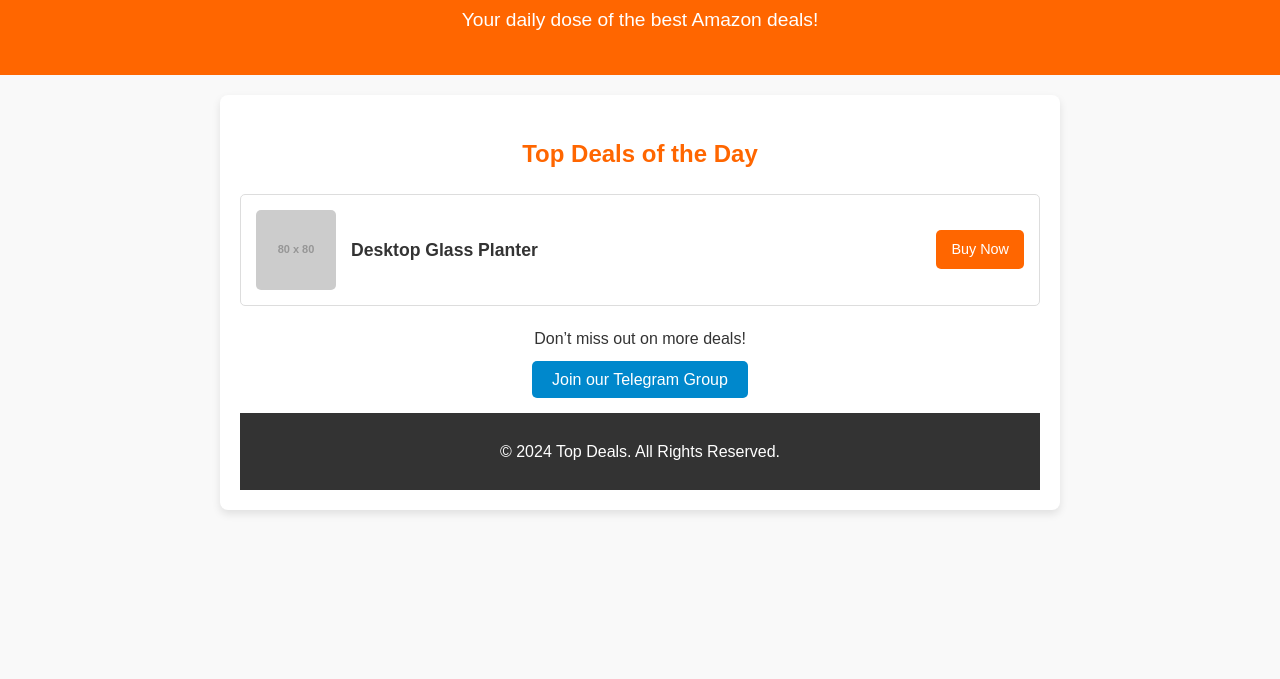
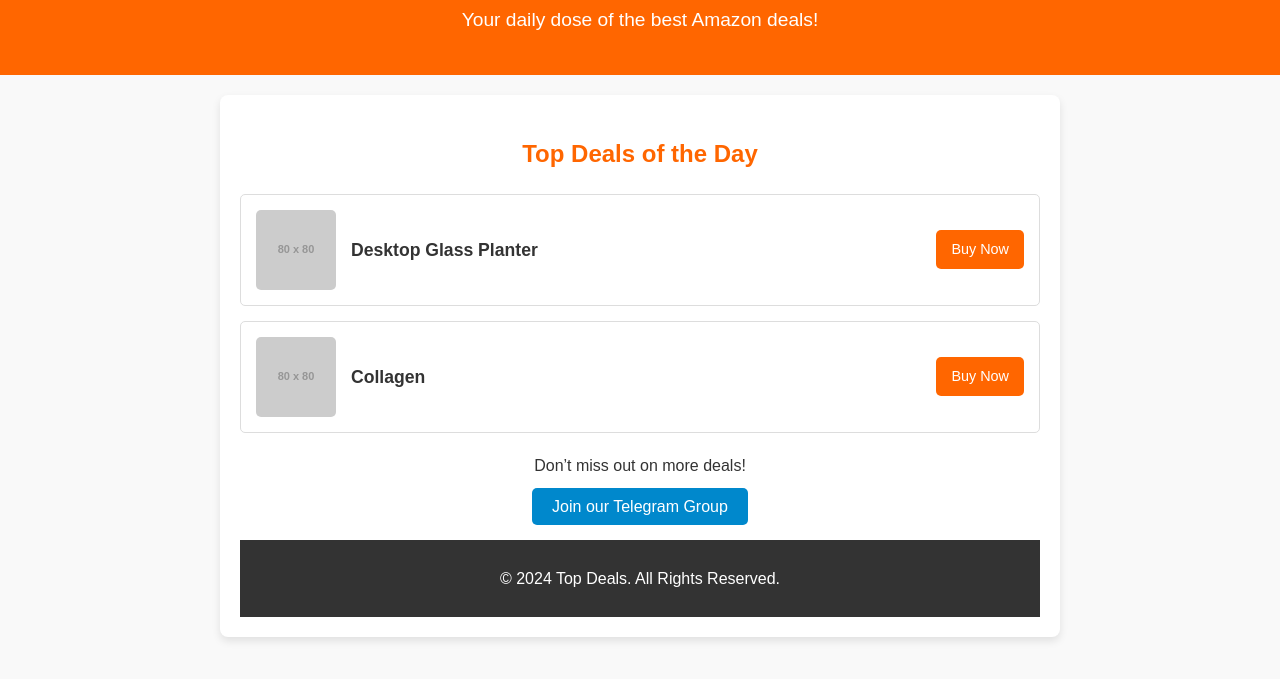
Before and after one commit to dpkgoswami/affiliate-site, a plain HTML site: page index.html in a window 1280 px wide. Shown: the part 85-764 px from the top of the page. Drawn offline with Linux system fonts and the light colour scheme; placeholder pictures from the web are drawn by us.

Commit message:
Update index.html

```diff
--- a/index.html
+++ b/index.html
@@ -144,6 +144,14 @@
             <a href="https://amzn.to/3UV46LY" class="buy-now">Buy Now</a>
         </div>
 
+        <div class="deal-item">
+            <img src="https://via.placeholder.com/80" alt="Product 2">
+            <div class="deal-content">
+                <p class="deal-title">Collagen</p>
+            </div>
+            <a href="https://amzn.to/3YWdYGv" class="buy-now">Buy Now</a>
+        </div>
+
 
     <div class="telegram-cta">
         <p>Don’t miss out on more deals!</p>
```
